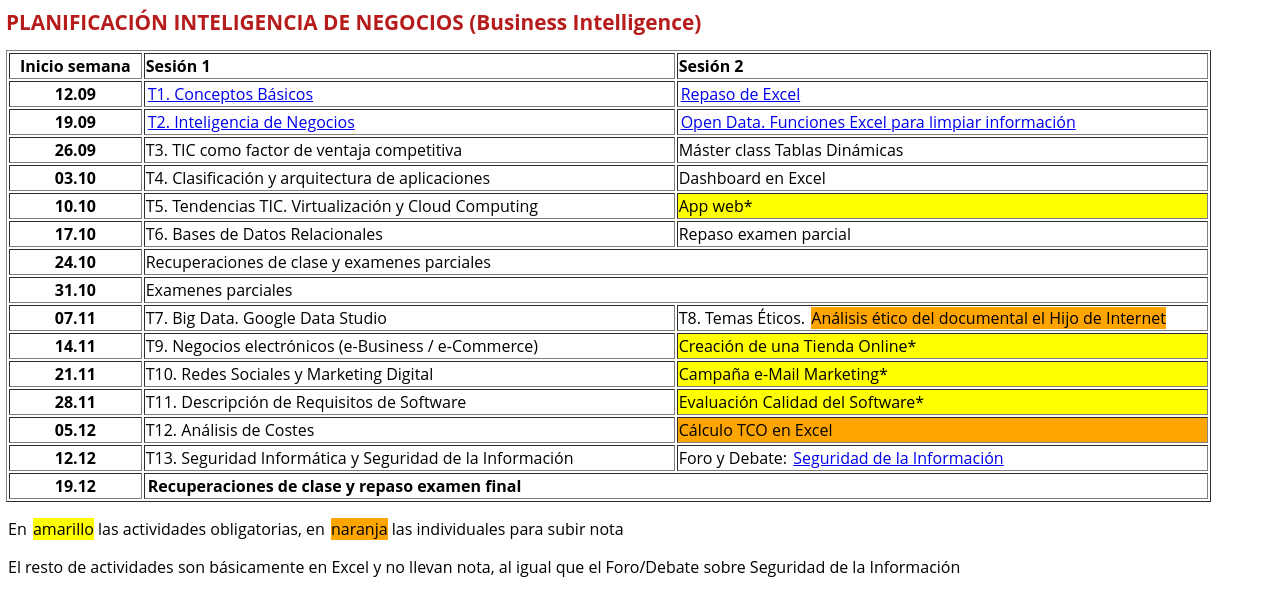
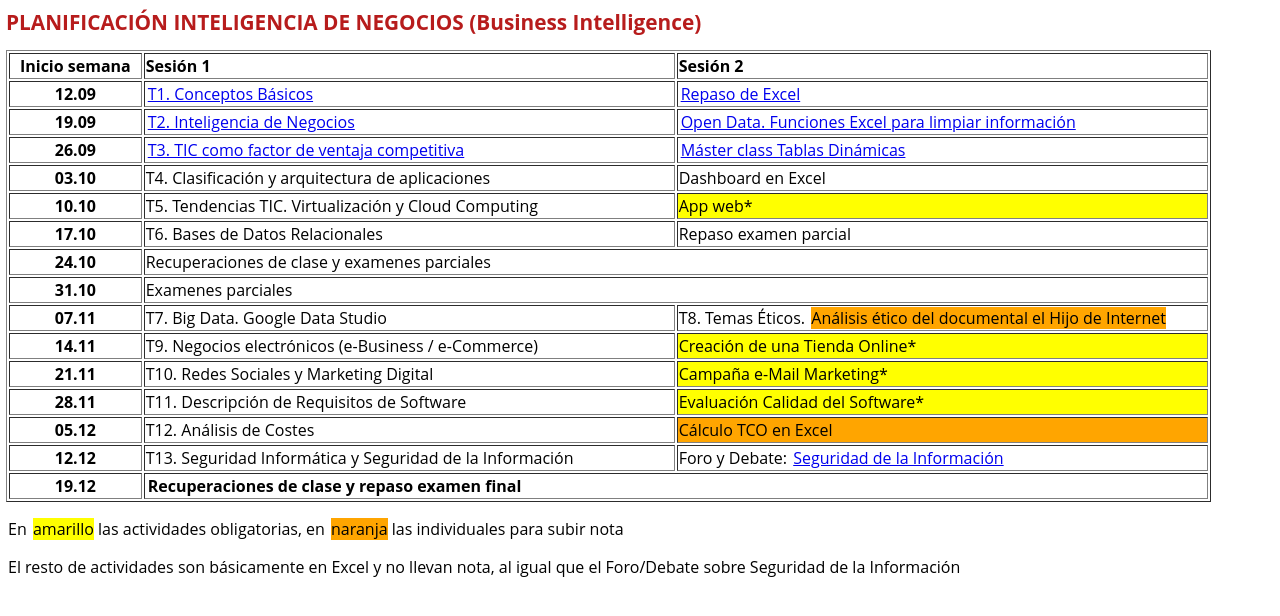
Before and after one commit to ritadelatorre/eae, a plain HTML site: page index.html in a window 1280 px wide. Drawn offline with Linux system fonts and the light colour scheme.

Commit message:
Add files via upload

```diff
--- a/index.html
+++ b/index.html
@@ -33,8 +33,8 @@
 			</tr>
 			<tr>
 				<th>26.09</th>
-				<td>T3. TIC como factor de ventaja competitiva</td>
-				<td>Máster class Tablas Din&aacute;micas</td>
+				<td><a target="_blank" href="./s3s1/BI_T3.pdf">T3. TIC como factor de ventaja competitiva</a></td>
+				<td><a target="_blank" href="./s3s2/s2s1.html">Máster class Tablas Din&aacute;micas</a></td>
 			</tr>
 			<tr>
 				<th>03.10</th>
```
